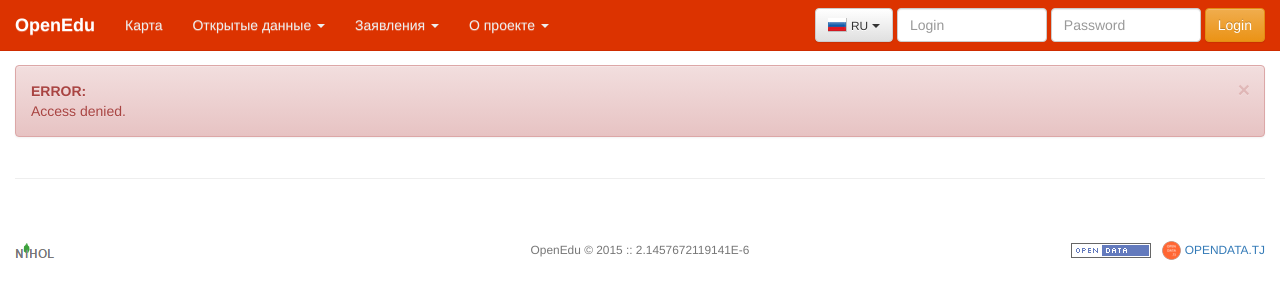
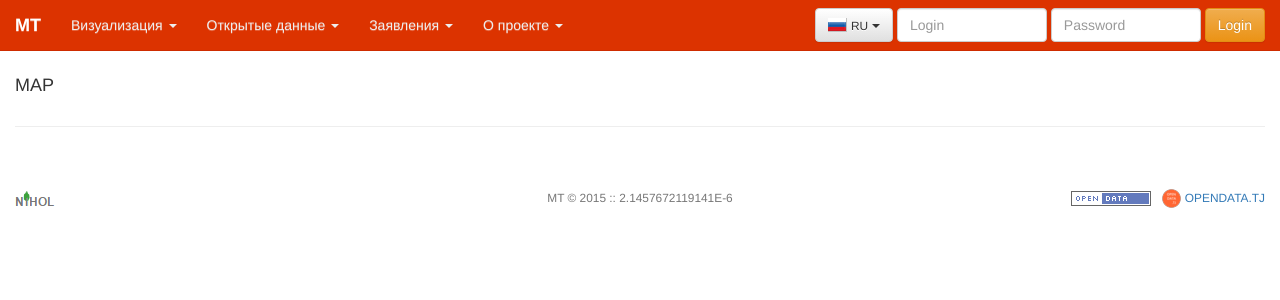
Before and after one commit to tajik-dev/mt, a PHP site: page /?c=map in a window 1280 px wide. Shown: the top 300 px of the page. Run offline with PHP 8.4, Linux system fonts and the light colour scheme.

Commit message:
new structure init

```diff
--- /dev/null
+++ b/app/acl.php
@@ -0,0 +1,4 @@
+<?php
+$acl[0]['map']['']['*']=1;
+$acl[0]['page']['about']['*']=1;
+$acl[0]['page']['team']['*']=1;
--- a/app/classes/widgets/umenu.php
+++ b/app/classes/widgets/umenu.php
@@ -89,30 +89,61 @@ class UMENU {
 		$UI=\CORE\UI::init();
 		$USER=\CORE\USER::init();
 		if($USER->auth()){
-			// for admins
-			if($USER->get('gid')==1){
-			$UI->pos['mainmenu'].='<li class="dropdown">
-	              <a href="#" class="dropdown-toggle" data-toggle="dropdown" role="button" aria-haspopup="true" aria-expanded="false">
-	              '.\CORE::init()->lang('foradmins','Администраторам').' <span class="caret"></span></a>
-	              <ul class="dropdown-menu">
-	                <li><a href="./?c=users">'.\CORE::init()->lang('users','Пользователи').'</a></li>
-	                <li><a href="./?c=group">'.\CORE::init()->lang('groups','Группы').'</a></li>
-	                <!--<li><a href="./?c=acl">'.\CORE::init()->lang('acl','Управление доступом').'</a></li>-->
-	              </ul>
-	            </li>
-			';
 			$UI->pos['mainmenu'].='
+			<li class="dropdown">
+              <a href="#" class="dropdown-toggle" data-toggle="dropdown" role="button" aria-haspopup="true" aria-expanded="false">
+              '.\CORE::t('reports','Отчеты').' <span class="caret"></span></a>
+              <ul class="dropdown-menu">
+              	<li class="dropdown-header">'.\CORE::t('input_forms','Формы ввода данных').'</li>
+              	<li class="divider"></li>
+                <li><a href="./">'.\CORE::t('mt_frm_passport','Паспорт образовательного учреждения').'</a></li>
+                <li><a href="./">'.\CORE::t('mt_frm_bmt1','Форма БМТ-1').'</a></li>
+                <li><a href="./">'.\CORE::t('mt_frm_kom1','Форма КОМ-1').'</a></li>
+                <li><a href="./">'.\CORE::t('mt_frm_tm1','Форма ОШ-1').'</a></li>
+                <li><a href="./">'.\CORE::t('mt_frm_fb','Форма ФБ').'</a></li>
+                <li><a href="./?c=frm&act=km1">'.\CORE::t('mt_frm_km1','Форма КМ-1').'</a></li>
+              </ul>
+            </li>
             <li class="dropdown">
               <a href="#" class="dropdown-toggle" data-toggle="dropdown" role="button" aria-haspopup="true" aria-expanded="false">
-              '.\CORE::init()->lang('forms','Формы').' <span class="caret"></span></a>
+              '.\CORE::t('statistic','Статистика').' <span class="caret"></span></a>
               <ul class="dropdown-menu">
-                <li><a href="./?c=frm&act=km1">Форма KM-1</a></li>
+                <li><a href="./">----</a></li>
+              </ul>
+            </li>
+            <li class="dropdown">
+              <a href="#" class="dropdown-toggle" data-toggle="dropdown" role="button" aria-haspopup="true" aria-expanded="false">
+              '.\CORE::t('visualization','Визуализация').' <span class="caret"></span></a>
+              <ul class="dropdown-menu">
+                <li><a href="./?c=map">'.\CORE::t('map','Карта').'</a></li>
+                <li><a href="./">'.\CORE::t('datavisual','Визуализация данных').'</a></li>
+              </ul>
+            </li>
+			<li class="dropdown">
+              <a href="#" class="dropdown-toggle" data-toggle="dropdown" role="button" aria-haspopup="true" aria-expanded="false">
+              '.\CORE::t('opendata','Открытые данные').' <span class="caret"></span></a>
+              <ul class="dropdown-menu">
+                <li><a href="./?c=od&act=about">'.\CORE::t('about_opendata','Об открытых данных').'</a></li>
+                <li><a href="./?c=od">'.\CORE::t('opendata','Открытые данные').'</a></li>
+              </ul>
+            </li>
+            <li class="dropdown">
+              <a href="#" class="dropdown-toggle" data-toggle="dropdown" role="button" aria-haspopup="true" aria-expanded="false">
+              '.\CORE::t('zayavleniya','Заявления').' <span class="caret"></span></a>
+              <ul class="dropdown-menu">
+                <li><a href="./?c=app&act=reg">'.\CORE::t('reg_form','Форма регистрации').'</a></li>
+                <li><a href="./?c=app&act=check">'.\CORE::t('check_app','Проверить статус заявки').'</a></li>
+              </ul>
+            </li>
+			<li class="dropdown">
+              <a href="#" class="dropdown-toggle" data-toggle="dropdown" role="button" aria-haspopup="true" aria-expanded="false">
+              '.\CORE::t('about','О проекте').' <span class="caret"></span></a>
+              <ul class="dropdown-menu">
+                <li><a href="./?c=page&act=about">'.\CORE::t('about_project','Описание проекта').'</a></li>
+                <li><a href="./?c=page&act=team">'.\CORE::t('team','Команда проекта').'</a></li>
               </ul>
             </li>
 			';
-			}
-
-			// for users
 			$UI->pos['user1'].='
 			<ul class="nav navbar-nav">
 				'.LANGUAGE::SWITCHER(true).'
@@ -147,6 +178,40 @@ class UMENU {
 		    </ul>
 			';
 		} else {
+			$UI->pos['mainmenu'].='
+            <li class="dropdown">
+              <a href="#" class="dropdown-toggle" data-toggle="dropdown" role="button" aria-haspopup="true" aria-expanded="false">
+              '.\CORE::t('visualization','Визуализация').' <span class="caret"></span></a>
+              <ul class="dropdown-menu">
+                <li><a href="./?c=map">'.\CORE::t('map','Карта').'</a></li>
+                <li><a href="./">'.\CORE::t('datavisual','Визуализация данных').'</a></li>
+              </ul>
+            </li>
+			<li class="dropdown">
+              <a href="#" class="dropdown-toggle" data-toggle="dropdown" role="button" aria-haspopup="true" aria-expanded="false">
+              '.\CORE::t('opendata','Открытые данные').' <span class="caret"></span></a>
+              <ul class="dropdown-menu">
+                <li><a href="./?c=od&act=about">'.\CORE::t('about_opendata','Об открытых данных').'</a></li>
+                <li><a href="./?c=od">'.\CORE::t('opendata','Открытые данные').'</a></li>
+              </ul>
+            </li>
+            <li class="dropdown">
+              <a href="#" class="dropdown-toggle" data-toggle="dropdown" role="button" aria-haspopup="true" aria-expanded="false">
+              '.\CORE::t('zayavleniya','Заявления').' <span class="caret"></span></a>
+              <ul class="dropdown-menu">
+                <li><a href="./?c=app&act=reg">'.\CORE::t('reg_form','Форма регистрации').'</a></li>
+                <li><a href="./?c=app&act=check">'.\CORE::t('check_app','Проверить статус заявки').'</a></li>
+              </ul>
+            </li>
+			<li class="dropdown">
+              <a href="#" class="dropdown-toggle" data-toggle="dropdown" role="button" aria-haspopup="true" aria-expanded="false">
+              '.\CORE::t('about','О проекте').' <span class="caret"></span></a>
+              <ul class="dropdown-menu">
+                <li><a href="./?c=page&act=about">'.\CORE::t('about_project','Описание проекта').'</a></li>
+                <li><a href="./?c=page&act=team">'.\CORE::t('team','Команда проекта').'</a></li>
+              </ul>
+            </li>
+			';
 			$UI->pos['user1'].='<form action="./?c=user&act=login" method="post" class="navbar-form">
 			'.LANGUAGE::SWITCHER();
 			$UI->pos['user1'].='<div class="form-group">
@@ -160,33 +225,5 @@ class UMENU {
 			$UI->pos['user1'].='</form>
 			';
 		}
-		$UI->pos['mainmenu'].='
-			<li><a href="./?c=map">'.\CORE::init()->lang('map','Карта').'</a></li>
-			<li class="dropdown">
-              <a href="#" class="dropdown-toggle" data-toggle="dropdown" role="button" aria-haspopup="true" aria-expanded="false">
-              '.\CORE::init()->lang('opendata','Открытые данные').' <span class="caret"></span></a>
-              <ul class="dropdown-menu">
-                <li><a href="./?c=od&act=about">'.\CORE::init()->lang('about_opendata','Об открытых данных').'</a></li>
-                <li><a href="./?c=od">'.\CORE::init()->lang('opendata','Открытые данные').'</a></li>
-                <li><a href="./?c=vs">'.\CORE::init()->lang('visualization','Визуализация').'</a></li>
-              </ul>
-            </li>
-            <li class="dropdown">
-              <a href="#" class="dropdown-toggle" data-toggle="dropdown" role="button" aria-haspopup="true" aria-expanded="false">
-              '.\CORE::init()->lang('zayavleniya','Заявления').' <span class="caret"></span></a>
-              <ul class="dropdown-menu">
-                <li><a href="./?c=app&act=reg">'.\CORE::init()->lang('reg_form','Форма регистрации').'</a></li>
-                <li><a href="./?c=app&act=check">'.\CORE::init()->lang('check_app','Проверить статус заявки').'</a></li>
-              </ul>
-            </li>
-			<li class="dropdown">
-              <a href="#" class="dropdown-toggle" data-toggle="dropdown" role="button" aria-haspopup="true" aria-expanded="false">
-              '.\CORE::init()->lang('about','О проекте').' <span class="caret"></span></a>
-              <ul class="dropdown-menu">
-                <li><a href="./?c=page&act=about">'.\CORE::init()->lang('about_project','Описание проекта').'</a></li>
-                <li><a href="./?c=page&act=team">'.\CORE::init()->lang('team','Команда проекта').'</a></li>
-              </ul>
-            </li>
-		';
 	}
 }
--- a/app/run.php
+++ b/app/run.php
@@ -3,7 +3,6 @@ $pages=array(
     'home'=>'home',
     'about'=>'about',
     'team'=>'team',
-    'form1'=>'form1'
     );
 \CORE\UI::init()->set_pages($pages);
 \CORE::init()->set_modules(array(
--- a/ui/tpl/mt/css/style.css
+++ b/ui/tpl/mt/css/style.css
@@ -104,3 +104,6 @@ body {
 .langflag-en {
     background-position: 0px -26px;
 }
+.cbrd {
+    border:1px solid silver;
+}
--- a/ui/tpl/mt/tpl.php
+++ b/ui/tpl/mt/tpl.php
@@ -31,7 +31,7 @@
             <span class="icon-bar"></span>
             <span class="icon-bar"></span>
           </button>
-          <a class="navbar-brand" href="./"><strong>OpenEdu</strong></a>
+          <a class="navbar-brand" href="./"><strong>MT</strong></a>
         </div>
         <div id="navbar" class="navbar-collapse collapse">
           <ul class="nav navbar-nav">
@@ -78,7 +78,7 @@
         <div class="col-md-4">
           <p class="text-center text-muted">
           <small>
-          OpenEdu &#169; <?php global $start; echo date('Y'); ?> :: <?php echo microtime(true)-$start; ?> <!-- :: Powered by NIHOL -->
+          MT &#169; <?php global $start; echo date('Y'); ?> :: <?php echo microtime(true)-$start; ?> <!-- :: Powered by NIHOL -->
           </small>
           </p>
         </div>
```
Also changed, not shown: app/pages/about_ru.php (+9 -3 lines), app/pages/team_ru.php (+52 -4 lines), core/classes/core.php (+31 -18 lines), ui/img/team/asobiddin1.png (added), ui/img/team/asobiddins1.png (added), ui/img/team/bakhtiyor1.png (added), ui/img/team/farishta1.png (added), ui/img/team/komil1.png (added), ui/img/team/suhrob1.png (added), ui/img/team/zevar1.png (added).
